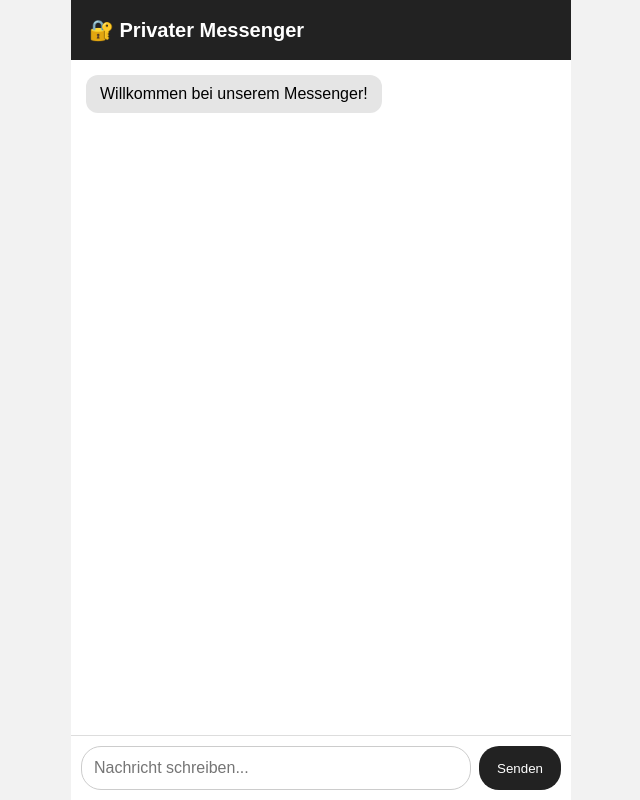
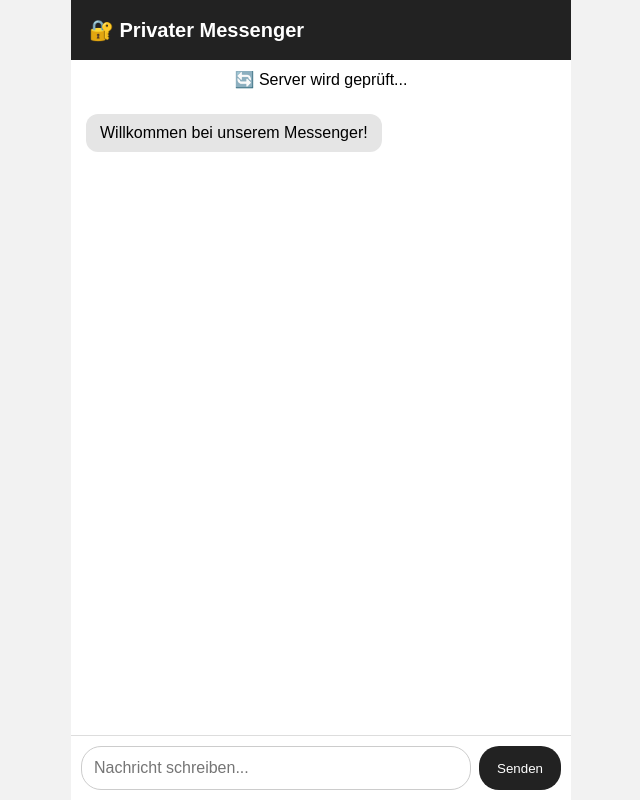
Before and after one commit to thomasnimmi666-png/fortx, a website: page index.html in a window 1280 px wide. Shown: the whole page, without its empty margins (319-959 px from the left). Drawn offline with Linux system fonts and the light colour scheme; no server answers.

Commit message:
Update index.html

```diff
--- a/index.html
+++ b/index.html
@@ -83,7 +83,9 @@ color: white;
 <header>
 🔐 Privater Messenger
 </header>
-
+<div id="status" style="padding:10px; text-align:center;">
+  🔄 Server wird geprüft...
+</div>
 <div class="messages" id="messages">
 <div class="message">
 Willkommen bei unserem Messenger!
```
